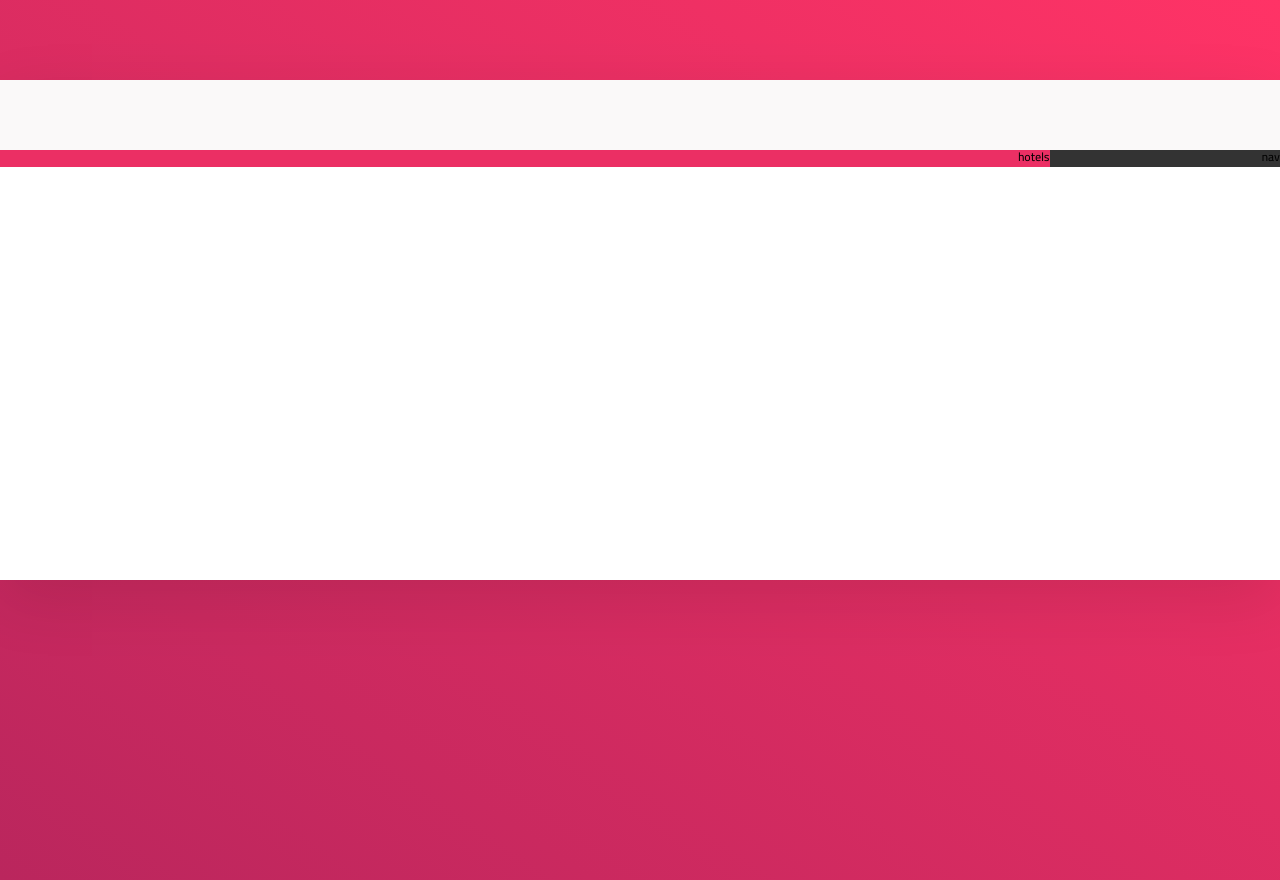
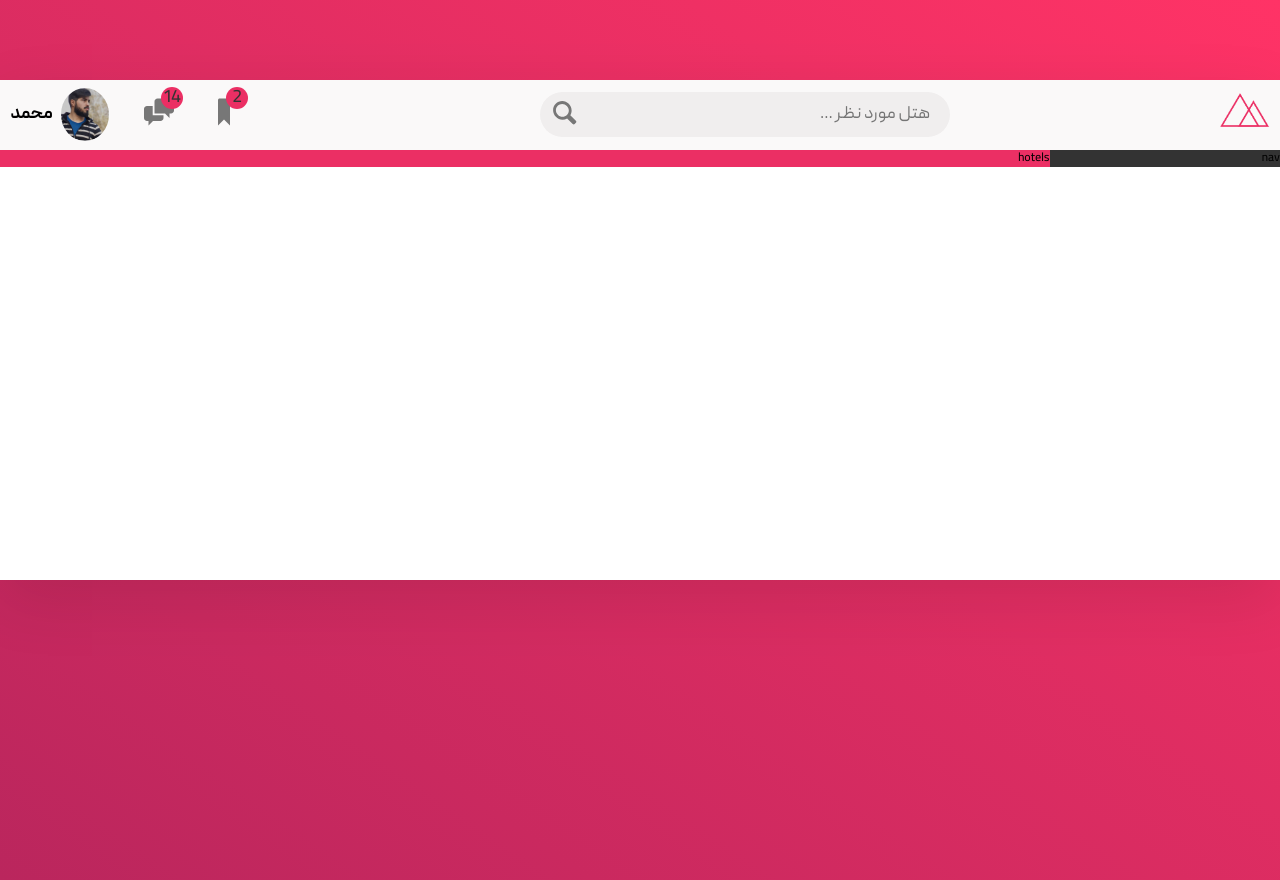
Before and after one commit to mohammadkhakshoor/trillo, a website: page index.html in a window 1280 px wide. Drawn offline with Linux system fonts and the light colour scheme.

Commit message:
build: Header part of the project done

```diff
--- a/index.html
+++ b/index.html
@@ -11,15 +11,39 @@
     <body>
         <div class="container">
             <header class="header">
-
+                <div class="logo__box">
+                    <img class="logo" src="/assets/img/logo.png" alt="logo" />
+                </div>
+                <form action="#" class="search">
+                    <input class="search__input" type="search" name="" id="" placeholder="هتل مورد نظر ..." />
+                    <button class="search__button">
+                        <svg class="search__icon">
+                            <use xlink:href="assets/img/sprite.svg#icon-magnifying-glass"></use>
+                        </svg>
+                    </button>
+                </form>
+                <div class="user-nav">
+                    <div class="user-nav__icon-box">
+                        <svg class="user-nav__icon">
+                            <use xlink:href="assets/img/sprite.svg#icon-bookmark"></use>
+                        </svg>
+                        <span class="user-nav__notification">2</span>
+                    </div>
+                    <div class="user-nav__icon-box">
+                        <svg class="user-nav__icon">
+                            <use xlink:href="assets/img/sprite.svg#icon-chat"></use>
+                        </svg>
+                        <span class="user-nav__notification">14</span>
+                    </div>
+                    <div class="user-nav__user">
+                        <img class="user-nav__user-photo" src="assets/img/user-7.jpg" alt="user's photo" />
+                    </div>
+                    <span class="user-nav__user-name"> محمد</span>
+                </div>
             </header>
             <div class="content">
-                <nav class="nav">
-                    nav
-                </nav>
-                <main class="main">
-                    hotels
-                </main>
+                <nav class="nav">nav</nav>
+                <main class="main">hotels</main>
             </div>
         </div>
     </body>
--- a/sass/base/_base.scss
+++ b/sass/base/_base.scss
@@ -9,12 +9,17 @@ html {
     font-size: 62.5%; /* 1rem = 10px*/
 }
 body {
-    font-family: "peyda","iransans-light";
+    font-family: "peyda", "iransans-light";
     font-style: normal;
     font-weight: 400;
     font-size: 1.2rem;
-    background-image: linear-gradient(to left bottom ,$clr-Primary-light,$clr-Primary-dark);
+    background-image: linear-gradient(to left bottom, $clr-Primary-light, $clr-Primary-dark);
     background-size: cover;
     background-repeat: no-repeat;
     min-height: 100vh;
 }
+
+form,
+input {
+    font-family: inherit;
+}
--- a/sass/base/_fonts.scss
+++ b/sass/base/_fonts.scss
@@ -23,3 +23,17 @@
     font-style: normal;
     font-weight: 400;
 }
+@font-face {
+    font-family: "googleSans-regular";
+    font-style: normal;
+    font-weight: 400;
+    src: url(/assets/fonts/google-sans/ProductSans-Regular.ttf) format("truetype");
+}
+@font-face {
+    font-family: "googleSans-thin";
+    src: url(/assets/fonts/google-sans/ProductSans-Thin.ttf) format("truetype");
+}
+@font-face {
+    font-family: "googleSans-bold";
+    src: url(/assets/fonts/google-sans/ProductSans-Bold.ttf) format("truetype");
+}
--- a/sass/components/__header-components.scss
+++ b/sass/components/__header-components.scss
@@ -0,0 +1,134 @@
+///////////////////////////////////
+/// LOGO
+.logo__box {
+}
+.logo {
+    width: 5rem;
+}
+///////////////////////////////////
+/// SEARCH
+.search {
+    flex: 0 0 35%;
+
+    display: flex;
+    align-items: center;
+
+    &__input {
+        font-size: inherit;
+        color: #000;
+        width: 93%;
+        transition: all 0.2s;
+        border: none;
+        border-radius: 10rem;
+
+        padding: 1rem 2rem;
+        margin-left: -4rem;
+
+        background-color: $clr-Grey-light-400;
+
+
+        // first i declared these poroerties here but when i was hovering the search icon , the input field started to flickring so i decalred these properies to the form itself which you can see a bit lowwer
+
+        // &:hover,
+        // &:focus {
+        //     width: 100%;
+        //     border: none;
+        //     outline: none;
+        //     background-color: $clr-Grey-light-300;
+        // }
+        &::-webkit-input-placeholder {
+            font-size: inherit;
+        }
+        &::-webkit-search-decoration,
+        &::-webkit-search-cancel-button,
+        &::-webkit-search-results-button,
+        &::-webkit-search-results-decoration {
+            display: none;
+        }
+        &:hover::-webkit-input-placeholder {
+            color: #fff;
+        }
+    }
+    &:hover &__input,
+    &:focus &__input {
+        width: 100%;
+        border: 0;
+        outline: 0;
+        background-color: $clr-Grey-light-300;
+    }
+
+    &__button {
+        position: relative;
+        z-index: 1;
+        border: 0;
+        padding: 0;
+        background-color: transparent;
+    }
+    &__icon {
+        width: 2.95rem;
+        height: 2.95rem;
+        background-color: transparent;
+        fill: $clr-Grey-dark-500;
+    }
+    &__input:hover + &__button {
+    }
+}
+///////////////////////////////////
+/// USER-NAV
+.user-nav {
+    font-family: "googlesans-bold";
+    align-self: stretch;
+    display: flex;
+    align-items: center;
+    gap: 3.5rem;
+
+    & > * {
+        cursor: pointer;
+    }
+    &__icon-box {
+        position: relative;
+    }
+    &__icon {
+        width: 3rem;
+        height: 3rem;
+        fill: $clr-Grey-dark-500;
+    }
+    &__notification {
+        font-family: "peyda";
+        position: absolute;
+        color: $clr-Grey-dark-400;
+
+        // display: grid;
+        // place-content: center;
+        display: flex;
+        align-items: center;
+        justify-content: center;
+
+        top: -1rem;
+        left: 1.7rem;
+        background-color: $clr-Primary;
+        padding: 1.1rem;
+        width: 2rem;
+        height: 2rem;
+        border-radius: 50%;
+    }
+    &__user {
+        overflow: hidden;
+        width: 4.8rem;
+
+        border-radius: 50%;
+    }
+    &__user-photo {
+        width: 4.8rem;
+        height: 4.8rem;
+        border-radius: 50%;
+        transform: scale(1.2);
+        position: relative;
+
+    }
+    &__user-name {
+        font-family: "peyda";
+        font-weight: bold;
+        margin-right: -2.6rem;
+    }
+}
--- a/sass/layout/_layout.scss
+++ b/sass/layout/_layout.scss
@@ -3,12 +3,19 @@
     margin: 8rem auto;
     min-height: 50rem;
     background-color: #fff;
-    box-shadow: 0 2rem 6rem rgba(0,0,0,0.1);
+    box-shadow: 0 2rem 6rem rgba(0, 0, 0, 0.1);
 }
 .header {
     min-height: 7rem;
     background-color: $clr-Grey-light-600;
     border-bottom: 1px solid $clr-Grey-light-600;
+
+    font-size: 1.8rem;
+
+    display: flex;
+    align-items: center;
+    padding: 0 1rem;
+    justify-content: space-between;
 }
 .content {
     display: flex;
@@ -16,7 +23,6 @@
 .nav {
     background-color: $clr-Grey-dark-400;
     flex: 0 0 18%;
-
 }
 .main {
     flex: 1;
```
Also changed, not shown: css/style.css, 1 other file.
